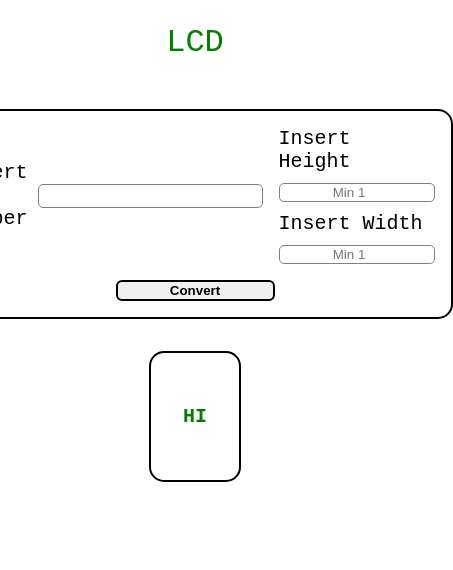
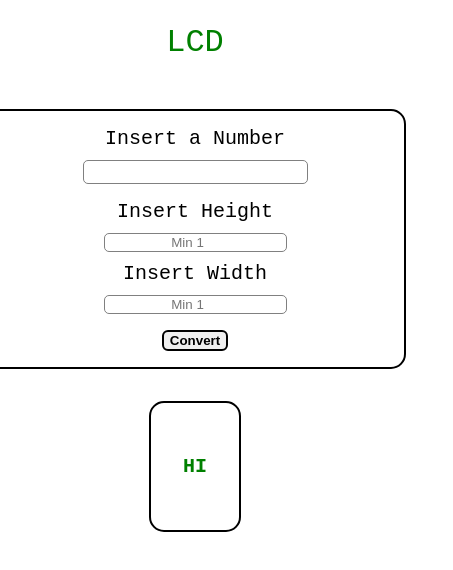
Before and after one commit to roobbs/lcd, a plain HTML site: page index.html in a window 390 px wide. Shown: the whole page, 453 px wide, since content can reach past the window. Drawn offline with Linux system fonts and the light colour scheme.

Commit message:
added media query

```diff
--- a/style.css
+++ b/style.css
@@ -68,3 +68,21 @@ button:hover {
   color: green;
   font-weight: 900;
 }
+@media screen and (max-width: 600px) {
+  .form {
+    display: flex;
+    flex-direction: column;
+  }
+  .form .first {
+    display: flex;
+    flex-direction: column;
+  }
+  .form .second {
+    display: flex;
+    flex-direction: column;
+    align-items: center;
+  }
+  .second input {
+    width: auto;
+  }
+}
```
